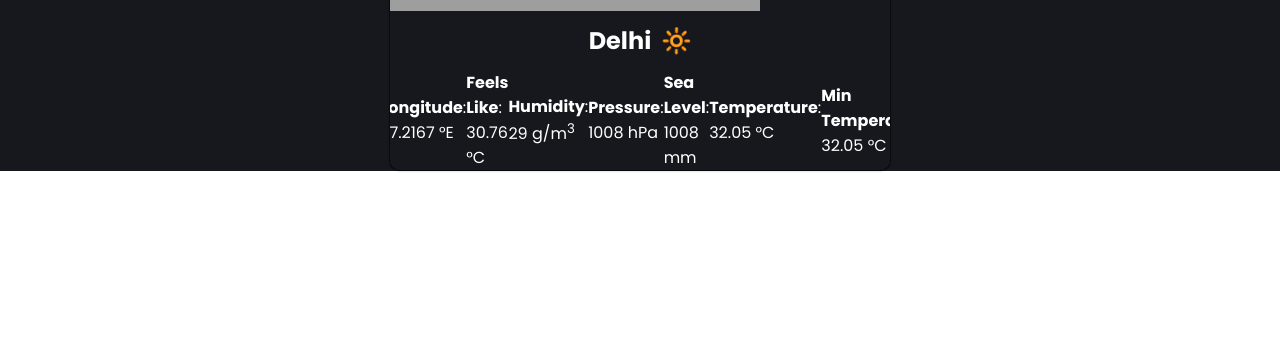
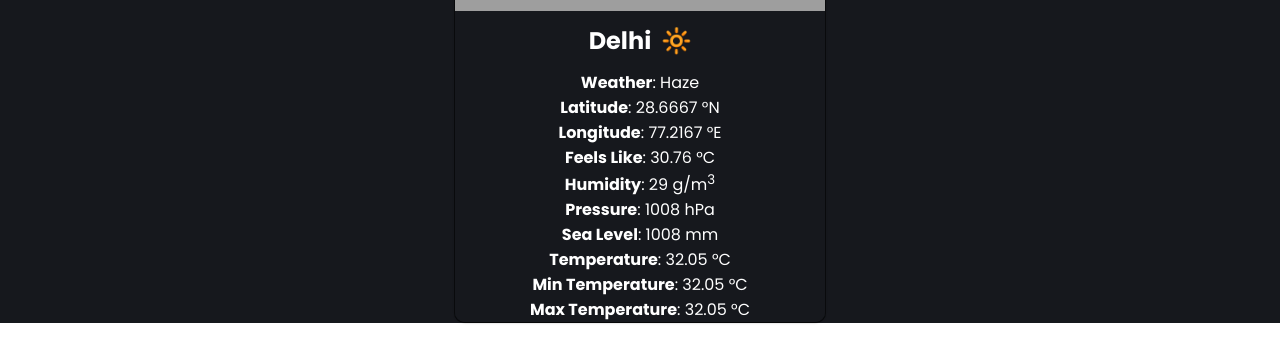
Before and after one commit to suryadash0967/weatherapp, a React (Vite) app: page / in a window 1280 px wide. Shown: the part 356-718 px from the top of the page. Built offline with nearby package versions, Linux system fonts and the light colour scheme; grey boxes are pictures that could not be loaded; a web font is replaced by a local one.

Commit message:
Update WeatherInfo.jsx

```diff
--- a/src/Components/WeatherInfo.jsx
+++ b/src/Components/WeatherInfo.jsx
@@ -80,7 +80,7 @@ export default function WeatherApp({ weatherInfo, isLoading, isError }) {
                                                 justifyContent: 'center',
                                                 alignItems: 'center',
                                                 width: '100%',
-                                                height: '100%'
+                                                height: '100%', flexDirection: 'column',
                                             }}
                                         >
                                             <span><b>Weather</b>: {info.weather.charAt(0).toUpperCase() + info.weather.slice(1)}</span>
```
